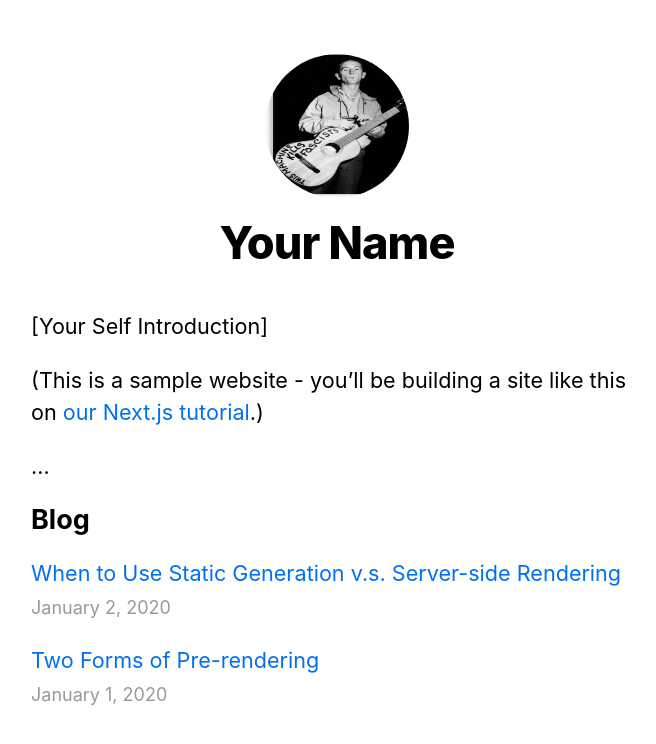
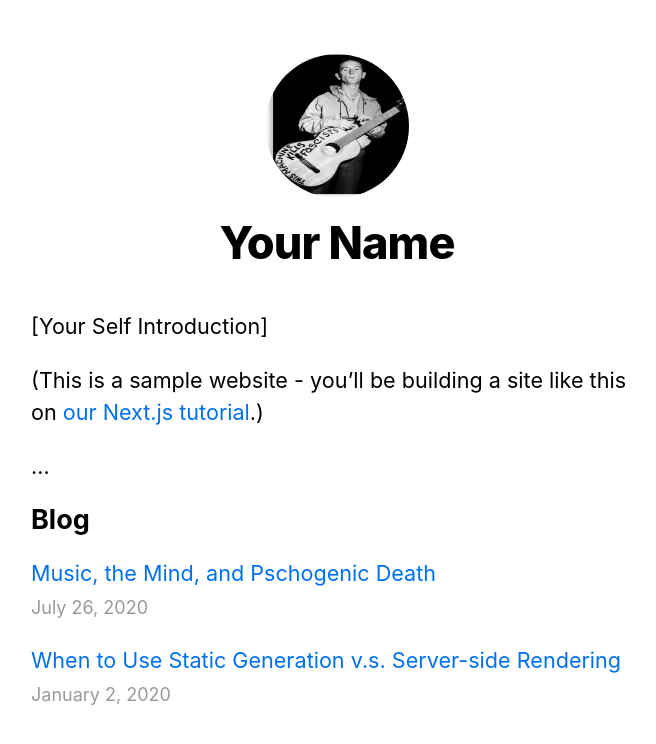
Before and after one commit to newbluestudios/nextjsScaffold, a Next.js app: page / in a window 1280 px wide. Shown: the top 744 px of the page, without its empty margins (303-959 px from the left). Built offline with nearby package versions, Linux system fonts and the light colour scheme.

Commit message:
scaffolding for twilio opt-in.  Plus a weird blog update

```diff
--- a/package.json
+++ b/package.json
@@ -17,6 +17,8 @@
     "react": "16.13.1",
     "react-dom": "16.13.1",
     "remark": "^12.0.1",
-    "remark-html": "^11.0.2"
+    "remark-html": "^11.0.2",
+    "sass": "^1.26.10",
+    "twilio": "^3.48.1"
   }
 }
--- /dev/null
+++ b/pages/api/opt-in.js
@@ -0,0 +1,3 @@
+export default (req, res) => {
+  res.status(200).json({ text: 'Hello' });
+};
--- a/posts/pre-rendering.md
+++ b/posts/pre-rendering.md
@@ -1,7 +1,15 @@
 ---
-title: 'Two Forms of Pre-rendering'
-date: '2020-01-01'
+title: 'Music, the Mind, and Pschogenic Death'
+date: '2020-07-26'
 ---
+
+tldr;
+The importance of a can-do attitude, and some of the more interesting annecdotes along the way.
+
+First of all, our beliefs shape our reality.  Beliefs change our bodies and minds, and the belief that you **can** hear complex harmonies, intricate melodic lines, and groovy rhythm patterns is true.  In some way, the belief creates the possibility.  A skeptic might say that the belief only removes the hindrance to learning, but I would say that something else is gained.
+
+When a person gives up the will to live, they can die - a phenomenon known as pschogenic death.  At one point in time, it was believed that no human being could live for more than a week without food, simply because no recorded person had done it.
+
 
 Next.js has two forms of pre-rendering: **Static Generation** and **Server-side Rendering**. The difference is in **when** it generates the HTML for a page.
 
```
Also changed, not shown: pages/opt-in.js (added, +10 -0 lines), 2 other files (tests, documents, lock files or other folders).
